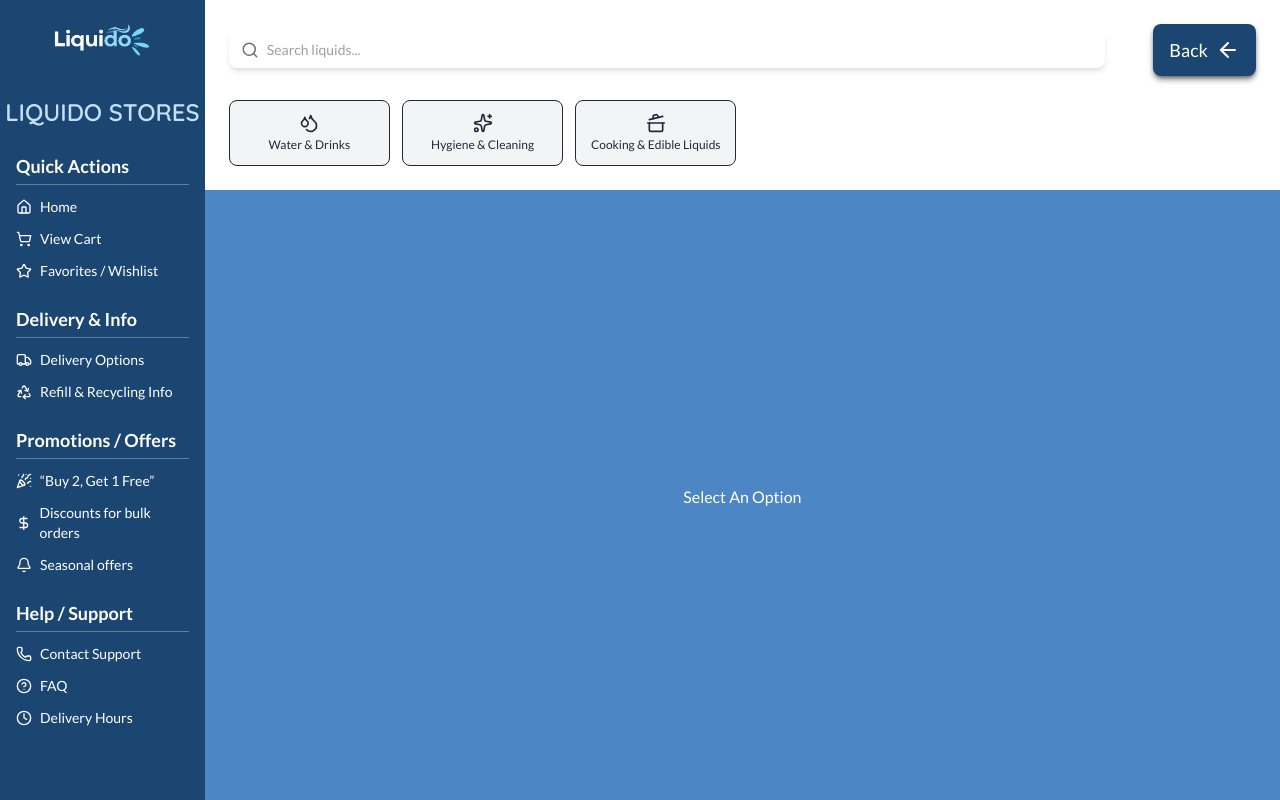
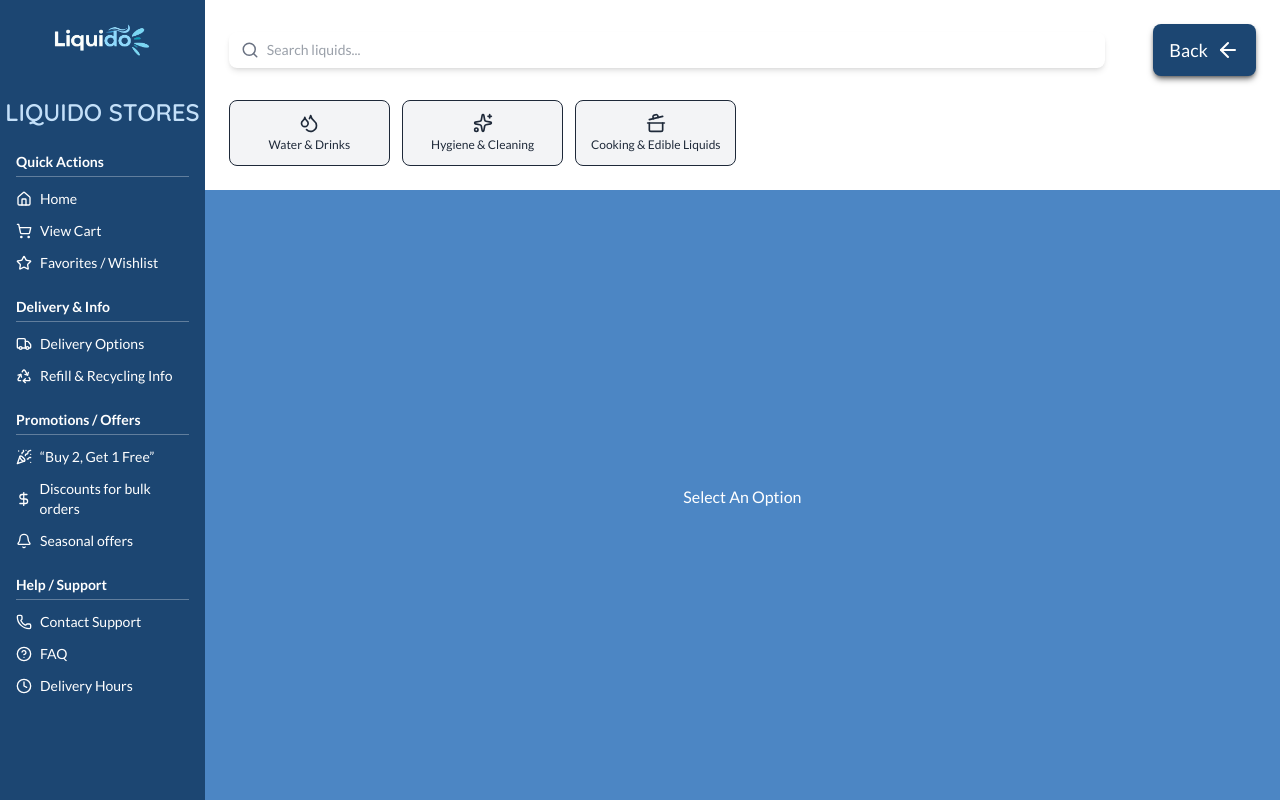
Before and after one commit to Kachingcodes/liquido, a Next.js app: page /liquidostores in a window 1280 px wide. Built offline with nearby package versions, Linux system fonts and the light colour scheme.

Commit message:
Font size

```diff
--- a/app/liquidostores/LeftSide.jsx
+++ b/app/liquidostores/LeftSide.jsx
@@ -26,7 +26,7 @@ const LeftSide = () => {
 
         {/* Quick Actions */}
         <div className="w-full px-4 text-white text-sm space-y-3 cursor-pointer">
-            <h2 className="text-lg font-semibold border-b border-white/30 pb-1">Quick Actions</h2>
+            <h2 className="text-md font-semibold border-b border-white/30 pb-1">Quick Actions</h2>
             <Link href= "/">
                 <div className="flex items-center gap-2 mb-3 hover:text-[#c4e0f9]"><Home size={16}/> Home</div>
             </Link>
@@ -36,14 +36,14 @@ const LeftSide = () => {
 
         {/* Delivery Info */}
         <div className="w-full px-4 text-white text-sm space-y-3 cursor-pointer">
-            <h2 className="text-lg font-semibold border-b border-white/30 pb-1">Delivery & Info</h2>
+            <h2 className="text-md font-semibold border-b border-white/30 pb-1">Delivery & Info</h2>
             <div className="flex items-center gap-2 hover:text-[#c4e0f9]"><Truck size={16}/> Delivery Options</div>
             <div className="flex items-center gap-2 hover:text-[#c4e0f9]"><Recycle size={16}/> Refill & Recycling Info</div>
         </div>
 
         {/* Promotions / Offers */}
         <div className="w-full px-4 text-white text-sm space-y-3 cursor-pointer">
-            <h2 className="text-lg font-semibold border-b border-white/30 pb-1">Promotions / Offers</h2>
+            <h2 className="text-md font-semibold border-b border-white/30 pb-1">Promotions / Offers</h2>
             <div className="flex items-center gap-2 hover:text-[#c4e0f9]"><PartyPopper size={16}/> “Buy 2, Get 1 Free”</div>
             <div className="flex items-center gap-2 hover:text-[#c4e0f9]"><DollarSign size={16}/> Discounts for bulk orders</div>
             <div className="flex items-center gap-2 hover:text-[#c4e0f9]"><Bell size={16}/> Seasonal offers</div>
@@ -51,7 +51,7 @@ const LeftSide = () => {
 
         {/* Help / Support */}
         <div className="w-full px-4 text-white text-sm space-y-3 cursor-pointer">
-            <h2 className="text-lg font-semibold border-b border-white/30 pb-1">Help / Support</h2>
+            <h2 className="text-md font-semibold border-b border-white/30 pb-1">Help / Support</h2>
             <Link href="/contact">
                 <div className="flex items-center gap-2 mb-3 hover:text-[#c4e0f9]"><Phone size={16}/> Contact Support</div>
             </Link>
```
